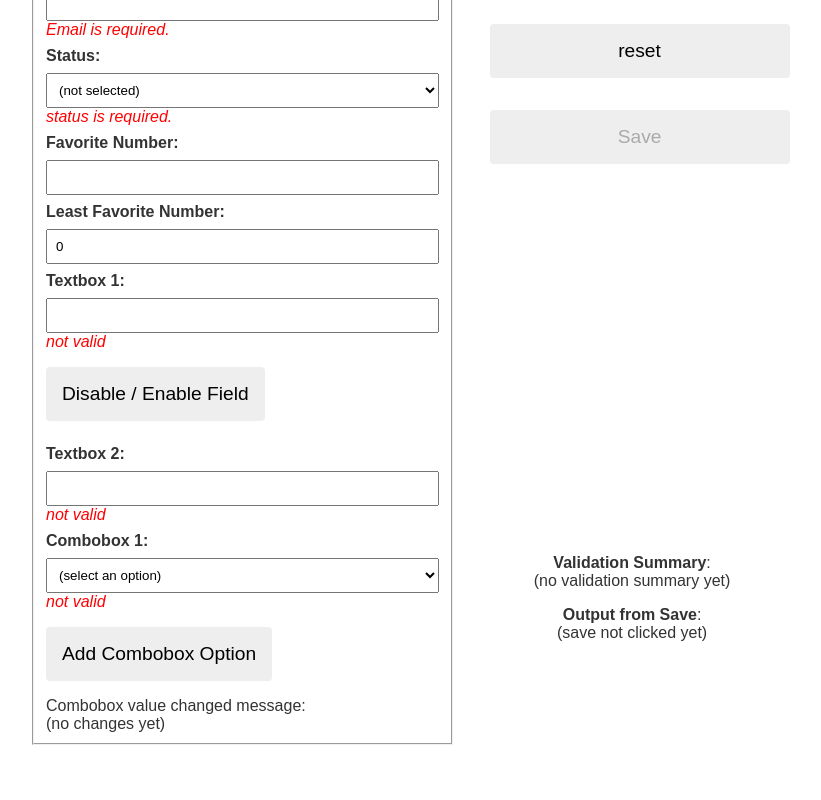
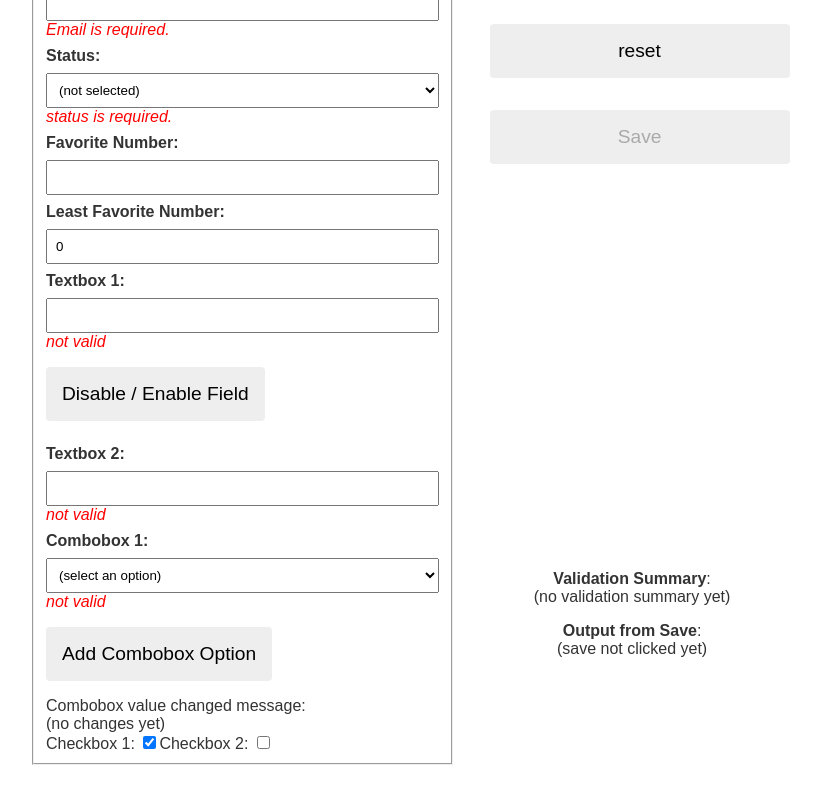
Before and after one commit to benday-inc/AngularChildComponentsWithValidation, an Angular app: page / in a window 1280 px wide. Shown: the part 555-1355 px from the top of the page, without its empty margins (113-934 px from the left). Built offline with nearby package versions, Linux system fonts and the light colour scheme.

Commit message:
implemented checkbox field

```diff
--- a/src/app/app.module.ts
+++ b/src/app/app.module.ts
@@ -9,6 +9,7 @@ import { ValidationMessageDisplayComponent } from './validation-message-display/
 import { TextboxFieldComponent } from './textbox-field/textbox-field.component';
 import { ComboboxFieldComponent } from './combobox-field/combobox-field.component';
 import { MainFormComponent } from './main-form/main-form.component';
+import { CheckboxFieldComponent } from './checkbox-field/checkbox-field.component';
 
 @NgModule({
   declarations: [
@@ -17,7 +18,8 @@ import { MainFormComponent } from './main-form/main-form.component';
     LandingPageComponent,
     ValidationMessageDisplayComponent,
     TextboxFieldComponent,
-    ComboboxFieldComponent
+    ComboboxFieldComponent,
+    CheckboxFieldComponent
   ],
   imports: [
     BrowserModule,
--- /dev/null
+++ b/src/app/checkbox-field/checkbox-field.component.html
@@ -0,0 +1,11 @@
+<ng-container [formGroup]="parentForm">
+    <label for="checkbox1">{{displayName}}: </label>
+
+    <input type="checkbox" formControlName="{{controlName}}"
+      (ngModelChange)="selectionChanged($event)"
+    />
+
+    <div *ngIf="!parentForm.controls[controlName]?.valid" class="validation-message">
+        not valid
+    </div>
+</ng-container>
--- /dev/null
+++ b/src/app/checkbox-field/checkbox-field.component.ts
@@ -0,0 +1,26 @@
+import { Component, EventEmitter, Input, Output } from '@angular/core';
+import { FormGroup } from '@angular/forms';
+
+@Component({
+  selector: 'app-checkbox-field',
+  templateUrl: './checkbox-field.component.html',
+  styleUrls: ['./checkbox-field.component.css']
+})
+export class CheckboxFieldComponent {
+  @Input()
+  parentForm!: FormGroup;
+
+  @Input()
+  controlName!: string;
+
+  @Input()
+  displayName = '(displayName not set)';
+
+  @Output()
+  valueChanged = new EventEmitter();
+
+  // eslint-disable-next-line @typescript-eslint/no-unused-vars
+  selectionChanged(event: Event) {
+    this.valueChanged?.emit(this.parentForm.get(this.controlName)?.value);
+  }
+}
--- a/src/app/main-form/main-form.component.html
+++ b/src/app/main-form/main-form.component.html
@@ -56,6 +56,13 @@
                         Combobox value changed message:
                         <br />{{comboboxChangeMessage}}
                     </div>
+
+                    <app-checkbox-field [parentForm]="theForm" controlName="checkbox1"
+                        (valueChanged)="checkbox1Changed($event)"
+                        displayName="Checkbox 1"></app-checkbox-field>
+
+                    <app-checkbox-field [parentForm]="theForm" controlName="checkbox2"
+                        displayName="Checkbox 2"></app-checkbox-field>
                 </fieldset>
             </td>
             <td style="padding-left: 2em;" class="button-cell">
--- a/src/app/main-form/main-form.component.ts
+++ b/src/app/main-form/main-form.component.ts
@@ -2,6 +2,7 @@ import { Component, OnInit, ViewChild } from '@angular/core';
 import { FormBuilder, FormControl, FormGroup, Validators } from '@angular/forms';
 import { TextboxFieldComponent } from '../textbox-field/textbox-field.component';
 import { ComboboxFieldComponent } from '../combobox-field/combobox-field.component';
+import { CheckboxFieldComponent } from '../checkbox-field/checkbox-field.component';
 
 @Component({
   selector: 'app-main-form',
@@ -9,11 +10,15 @@ import { ComboboxFieldComponent } from '../combobox-field/combobox-field.compone
   styleUrls: ['./main-form.component.css']
 })
 export class MainFormComponent implements OnInit {
+
   @ViewChild('textbox1', { static: true })
   public textbox: TextboxFieldComponent | null = null;
 
   @ViewChild(ComboboxFieldComponent, { static: true })
   public combobox1: ComboboxFieldComponent | null = null;
+
+  @ViewChild(CheckboxFieldComponent, { static: true })
+  public checkbox1: CheckboxFieldComponent | null = null;
 
   comboboxChangeMessage = '(no changes yet)';
   saveOutput = '(save not clicked yet)';
@@ -37,6 +42,8 @@ export class MainFormComponent implements OnInit {
     textbox1: ['', Validators.required],
     textbox2: ['', Validators.required],
     combobox1: ['', Validators.required],
+    checkbox1: [true, Validators.required],
+    checkbox2: [false, Validators.required],
   });
 
 
@@ -79,6 +86,12 @@ export class MainFormComponent implements OnInit {
 
     this.validationSummary = '(no validation summary yet)';
     this.saveOutput = '(save not clicked yet)';
+  }
+
+  checkbox1Changed($event: any) {
+    console.log(`checkbox1 changed to ${$event}`);
+    const checkbox1Value = this.theForm.controls.checkbox1.value;
+    this.theForm.controls.checkbox2.setValue(!checkbox1Value);
   }
 
   toggleFirstNameField() {
```
Also changed, not shown: src/app/checkbox-field/checkbox-field.component.css (added), 1 other file (tests, documents, lock files or other folders).
